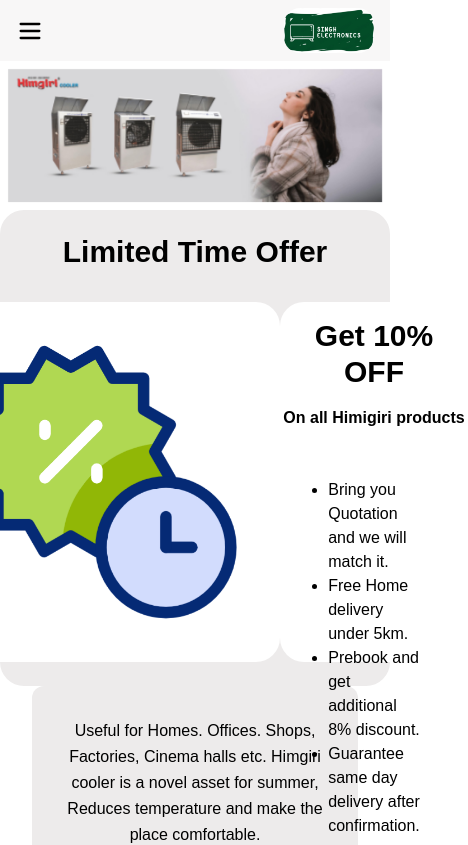
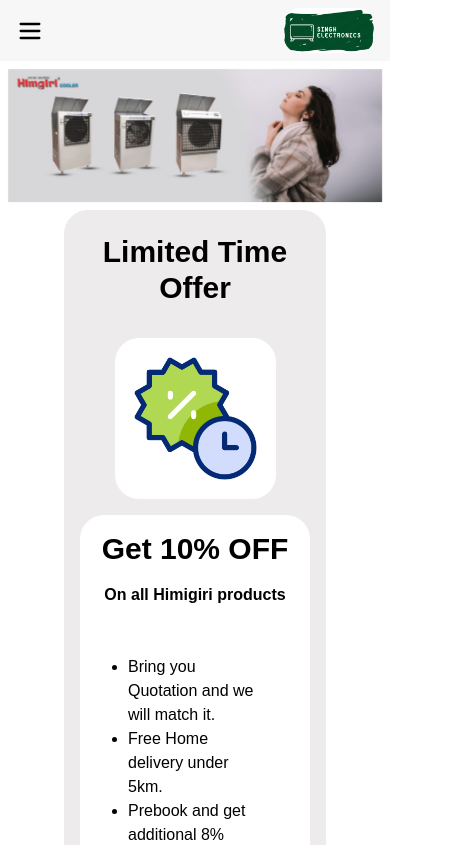
Before and after one commit to Aryaman11/storeapp, a React (Create React App) app: page / in a window 390 px wide. Shown: the top 845 px of the page, 468 px wide, since content can reach past the window. Built offline with nearby package versions, Linux system fonts and the light colour scheme.

Commit message:
offer section complete

```diff
--- a/src/component/homeWidget/offerSection.jsx
+++ b/src/component/homeWidget/offerSection.jsx
@@ -1,12 +1,12 @@
 const Offer = () =>{
     return(
-        <div className="bg-[#EDEBEB] md:mx-32 py-2 rounded-3xl md:my-8" >
+        <div className="bg-[#EDEBEB] min-[800px]:mx-32 mx-16 py-2 rounded-3xl md:my-8" >
             <div className="text-center font-poppins">
                 <h2 className="font-semibold text-3xl py-4">Limited Time Offer</h2>
-                <div className="p-4 flex items-center justify-center md:space-x-24">
+                <div className="p-4 min-[800px]:flex min-[800px]:items-center min-[800px]:justify-center lg:space-x-24 space-x-8 max-[799px]:flex-col max-[799px]:space-y-4 max-[799px]:space-x-0">
+                <img className="rounded-3xl lg:h-[360px] lg:w-[360px] max-[799px]:mx-auto max-[799px]:w-[70%] w-[40%]" src="../images/discount.gif"/>
 
-                <img className="rounded-3xl h-[360px] w-[360px]" src="../images/discount.gif"/>
-                <div className="bg-white rounded-3xl h-[360px] w-[360px] font-poppins">
+                <div className="bg-white rounded-3xl lg:h-[360px] lg:w-[360px] font-poppins w-[40%] max-[799px]:w-[100%] ">
                     <h1 className="font-semibold text-3xl p-4">Get 10% OFF</h1>
                     <p className="font-semibold">On all Himigiri products</p>
                     <ul class="list-disc text-start p-12">
@@ -14,9 +14,8 @@
                         <li>Free Home delivery under 5km.</li>
                         <li>Prebook and get additional 8% discount.</li>
                         <li>Guarantee same day delivery after confirmation.</li>
+                    </ul>
 
-                    </ul>
-                    <p></p>
                 </div>
                 </div>
             </div>
```
